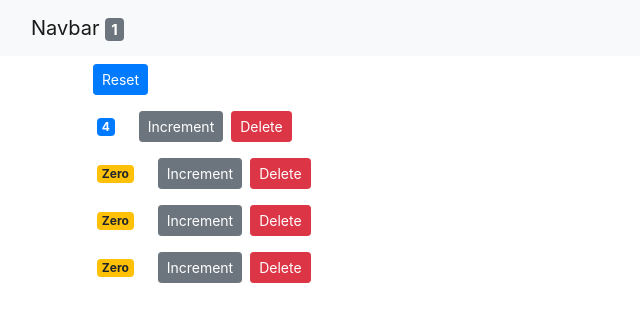
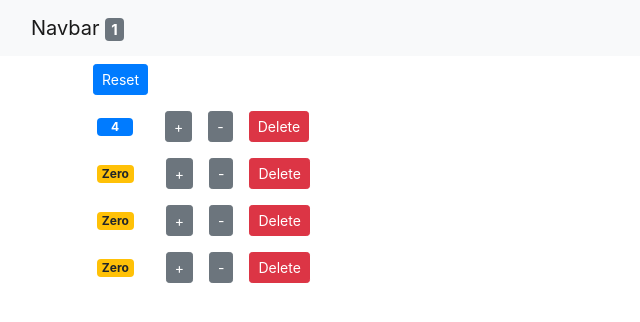
Before and after one commit to mchadds/React-Shopping-Cart-Patterns, a React (Create React App) app: page / in a window 1280 px wide. Shown: the top 322 px of the page, without its empty margins (0-640 px from the left). Built offline with nearby package versions, Linux system fonts and the light colour scheme.

Commit message:
Added decrement button and aligned badges

```diff
--- a/src/App.js
+++ b/src/App.js
@@ -37,6 +37,21 @@
     this.setState({ counters });
   };
 
+  // handler for when the decrement button on the counter is clicked
+  handleDecrement = counter => {
+    // "..." is the spread operator that clones the object
+    const counters = [...this.state.counters];
+    // get index of incremented counter
+    const index = counters.indexOf(counter);
+    // spread operator to clone the counter being incremented
+    counters[index] = {...counter};
+    // increment value
+    if (counters[index].value > 0) {
+      counters[index].value--;
+    }
+    this.setState({ counters });
+  };
+
   // handler for when the reset button at the top of the screen is clicked
   handleReset = () => {
     const counters = this.state.counters.map(c => {
@@ -62,6 +77,7 @@
             counters={this.state.counters}
             onReset={this.handleReset}
             onIncrement={this.handleIncrement}
+            onDecrement={this.handleDecrement}
             onDelete={this.handleDelete}/>
         </main>
       </React.Fragment>
--- a/src/components/counter.jsx
+++ b/src/components/counter.jsx
@@ -19,7 +19,7 @@
     return (
       <div>
         <span
-          style={{ marginRight: 2 + "em", marginLeft: 1 + "em" }}
+          style={{ marginRight: 2 + "em", marginLeft: 1 + "em", minWidth: 3 + "em" }}
           className={this.getBadgeClasses()}
         >
           {this.formatCount()}
@@ -27,9 +27,16 @@
         <button
         // pass reference of counter object cause it will make the implementation of the handler simpler
           onClick={() => this.props.onIncrement(this.props.counter)}
-          className="btn btn-secondary btn-sm"
+          className="btn btn-secondary btn-sm m-2"
         >
-          Increment
+          +
+        </button>
+        <button
+        // pass reference of counter object cause it will make the implementation of the handler simpler
+          onClick={() => this.props.onDecrement(this.props.counter)}
+          className="btn btn-secondary btn-sm m-2"
+        >
+          -
         </button>
         <button onClick={() => this.props.onDelete(this.props.counter.id)} className="btn btn-danger btn-sm m-2">Delete</button>
       </div>
--- a/src/components/counters.jsx
+++ b/src/components/counters.jsx
@@ -4,7 +4,7 @@
 class Counters extends Component {
   render() {
     console.log('Counters - Rendered');
-    const { onReset, counters, onDelete, onIncrement } = this.props;
+    const { onReset, counters, onDelete, onIncrement, onDecrement } = this.props;
     return (
       <div>
         <button
@@ -15,6 +15,7 @@
           key={counter.id}
           onDelete={onDelete}
           onIncrement={onIncrement}
+          onDecrement={onDecrement}
           counter={counter}
           />
         ))}
```
